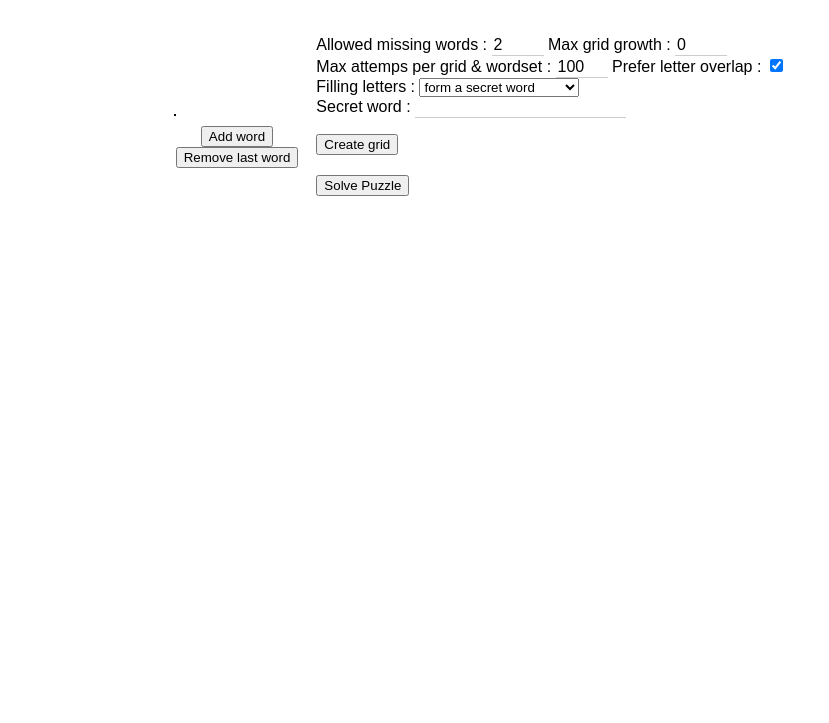
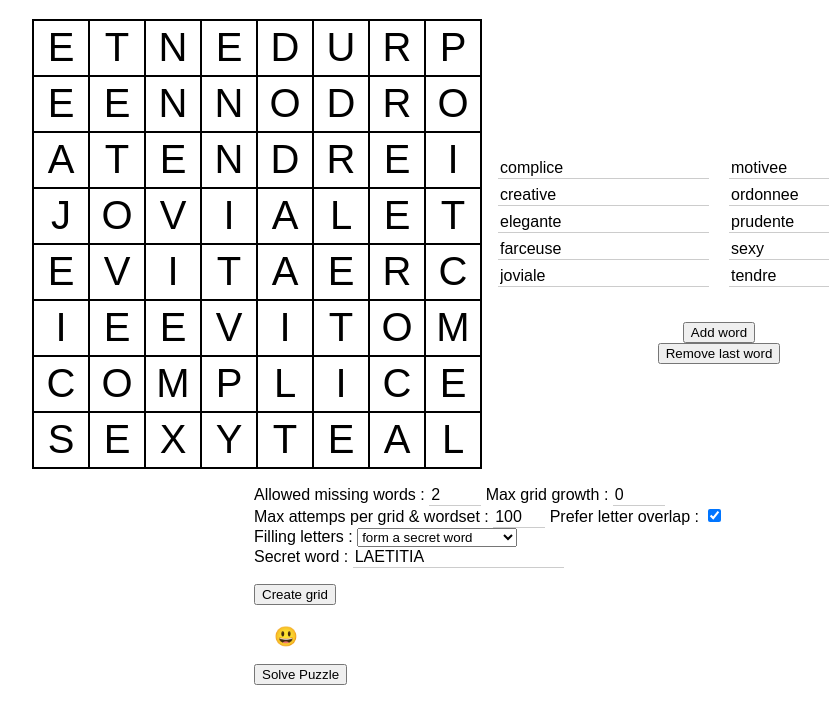
Before and after one commit to bunkat/wordfind, a plain HTML site: page index.html in a window 1280 px wide. Shown: the part 61-784 px from the top of the page, without its empty margins (146-975 px from the left). Drawn offline with nearby package versions, Linux system fonts and the light colour scheme.

Commit message:
Minor fixup

```diff
--- a/index.html
+++ b/index.html
@@ -73,7 +73,7 @@
         'prudente',
         'sexy',
         'tendre',
-    ].map(word => WordFindGame.insertWordBefore($('#add-word').parent(), word));
+    ].map(word => WordFindGame.insertWord($('#words'), word));
     $('#secret-word').val('LAETITIA');
 
     /* Init */
```
